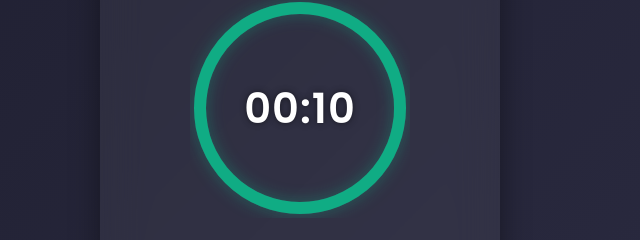
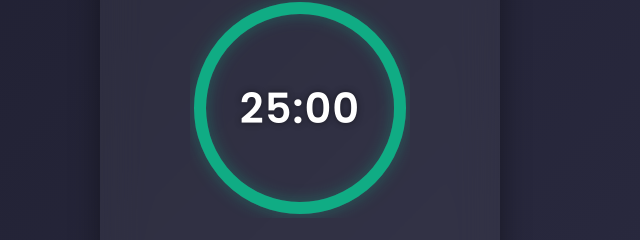
Before and after one commit to Sct-Iron/Pomodoro-Timer, a plain HTML site: page index.html in a window 1280 px wide. Shown: the part 211-451 px from the top of the page, 340-980 px from the left. Drawn offline with Linux system fonts and the light colour scheme.

Commit message:
New Update

```diff
--- a/index.html
+++ b/index.html
@@ -224,7 +224,7 @@
     let endTime = null;
     let isRunning = false;
     let currentMode = 'pomodoro';
-    const modeTimes = { pomodoro: 10, shortBreak: 3 , longBreak: 7};
+    const modeTimes = { pomodoro: 1500, shortBreak: 300 , longBreak: 900};
     let remainingTime = modeTimes[currentMode];
     let sessionCount = 0;
 
```
